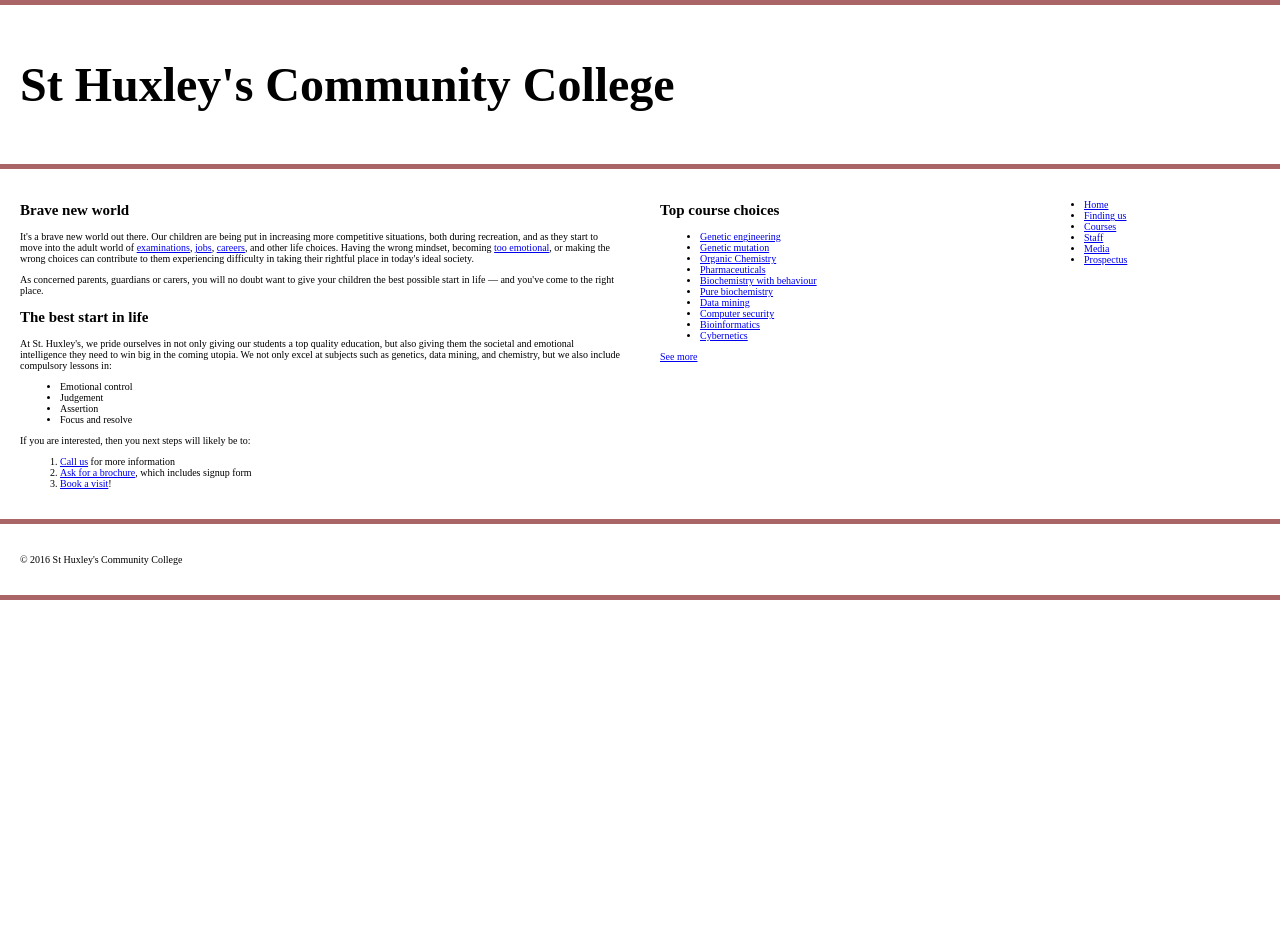
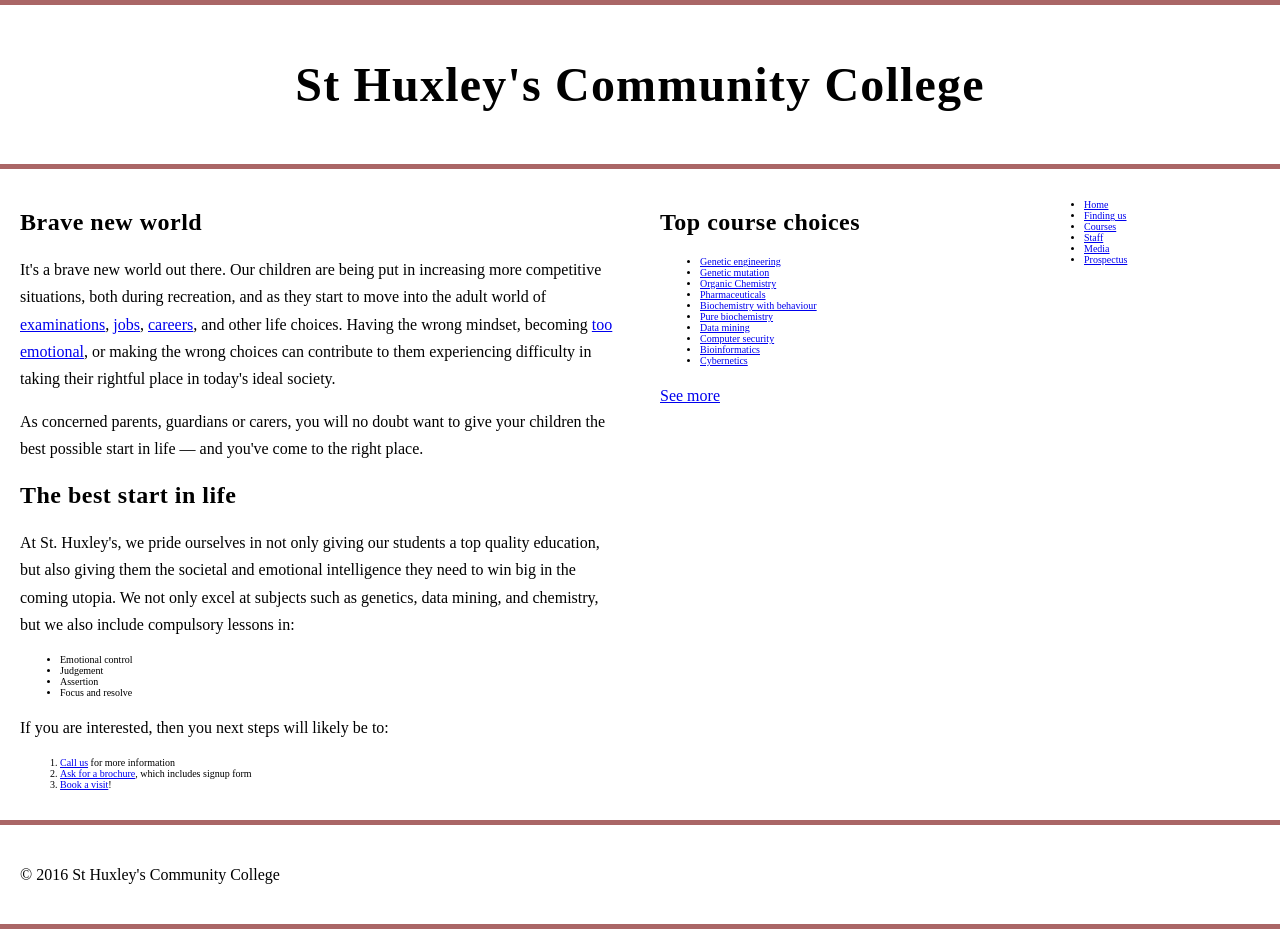
Before and after one commit to GeneralUseAcc/INFT-1206-SK, a plain HTML site: page assignment3/part3/index(1).html in a window 1280 px wide. Before the commit the page ends 800 px from the top, so only its background shows below. Drawn offline with Linux system fonts and the light colour scheme.

Commit message:
css changes

```diff
--- a/assignment3/part3/style.css
+++ b/assignment3/part3/style.css
@@ -47,4 +47,25 @@ header, footer {
 
 h1 {
   font-size: 3rem;
+  text-align: center;
+  letter-spacing: 1.2px;
 }
+
+h2 {
+  font-size: 1.5rem;
+  letter-spacing: 0.5px;
+}
+
+p {
+  font-size: 1rem;
+  line-height: 1.7;
+
+
+a:hover, a:focus {
+  text-decoration: none;
+  color: purple;
+}
+
+a:visited {
+  color: #a69066;
+}
```
